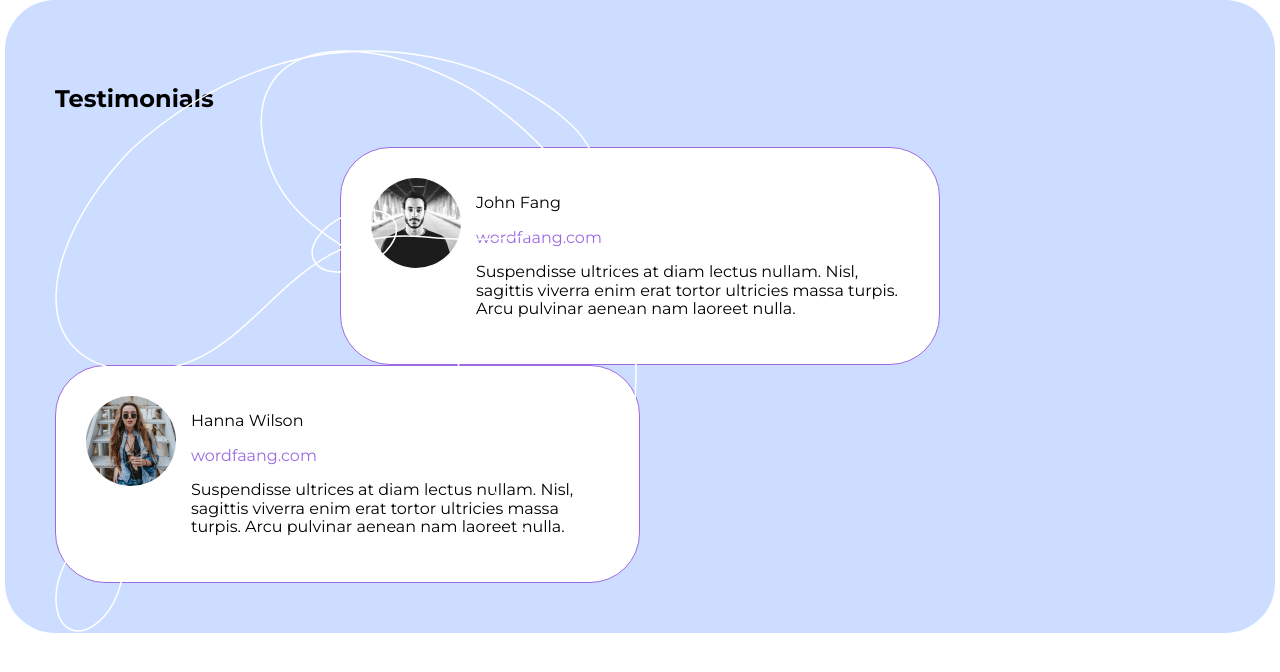
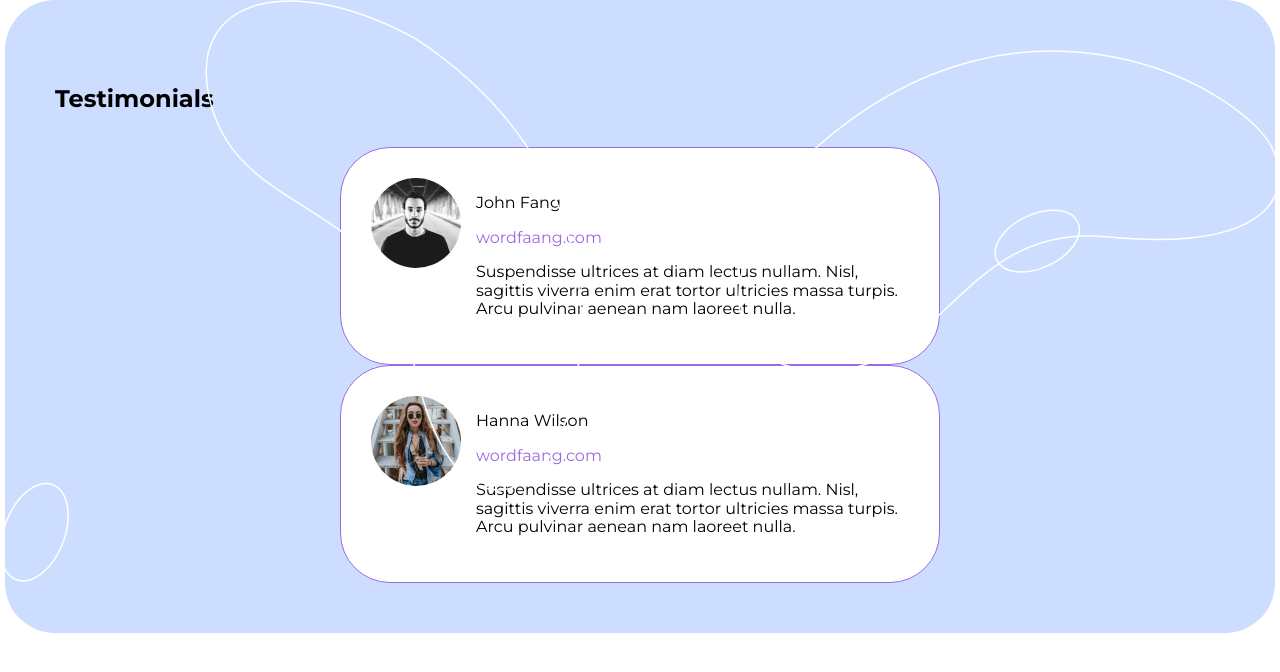
Before and after one commit to AndriiMotkaliuk/practic, a website: page src/index.html in a window 1280 px wide. Drawn offline with nearby package versions, Linux system fonts and the light colour scheme; files that its build step writes are made by us from their sources.

Commit message:
testimonials_css_edit_3

```diff
--- a/src/_testimonials.html
+++ b/src/_testimonials.html
@@ -23,7 +23,10 @@
 
 
         <div class="row">
+
             <h2 class="testimonials__title col-12">Testimonials</h2>
+        </div>
+        <div class="row">
             <div class="testimonial col-6 col-md-6 col-sm-12">
                 <img class="testimonial__img" src="./images/john-fagn.jpg" alt="">
                 <div class="testimonial__information">
@@ -35,6 +38,7 @@
                 </div>
             </div>
         </div>
+        <div class="row">
             <div class="testimonial col-6 col-md-6 col-sm-12">
                 <img class="testimonial__img" src="./images/hanna-wilson.jpg" alt="">
                 <div class="testimonial__information">
@@ -46,5 +50,6 @@
                 </div>
             </div>
         </div>
+    </div>
 
 </section>
--- a/src/css/main/_testimonials.scss
+++ b/src/css/main/_testimonials.scss
@@ -20,6 +20,7 @@
 
     &__right-backgroung-picture {
         position: absolute;
+        right: 0;
 
 
     }
@@ -28,7 +29,8 @@
 
     &__left-backgroung-picture {
         position: absolute;
-
+        top: 0;
+        left: 0;
 
     }
 
@@ -38,8 +40,8 @@
 
 .row {
     display: flex;
-    flex-direction: row;
-    justify-content: center;
+    flex-direction: column;
+
     align-items: center;
 }
 
```
Lines whose indentation alone changed are shown as unchanged.
